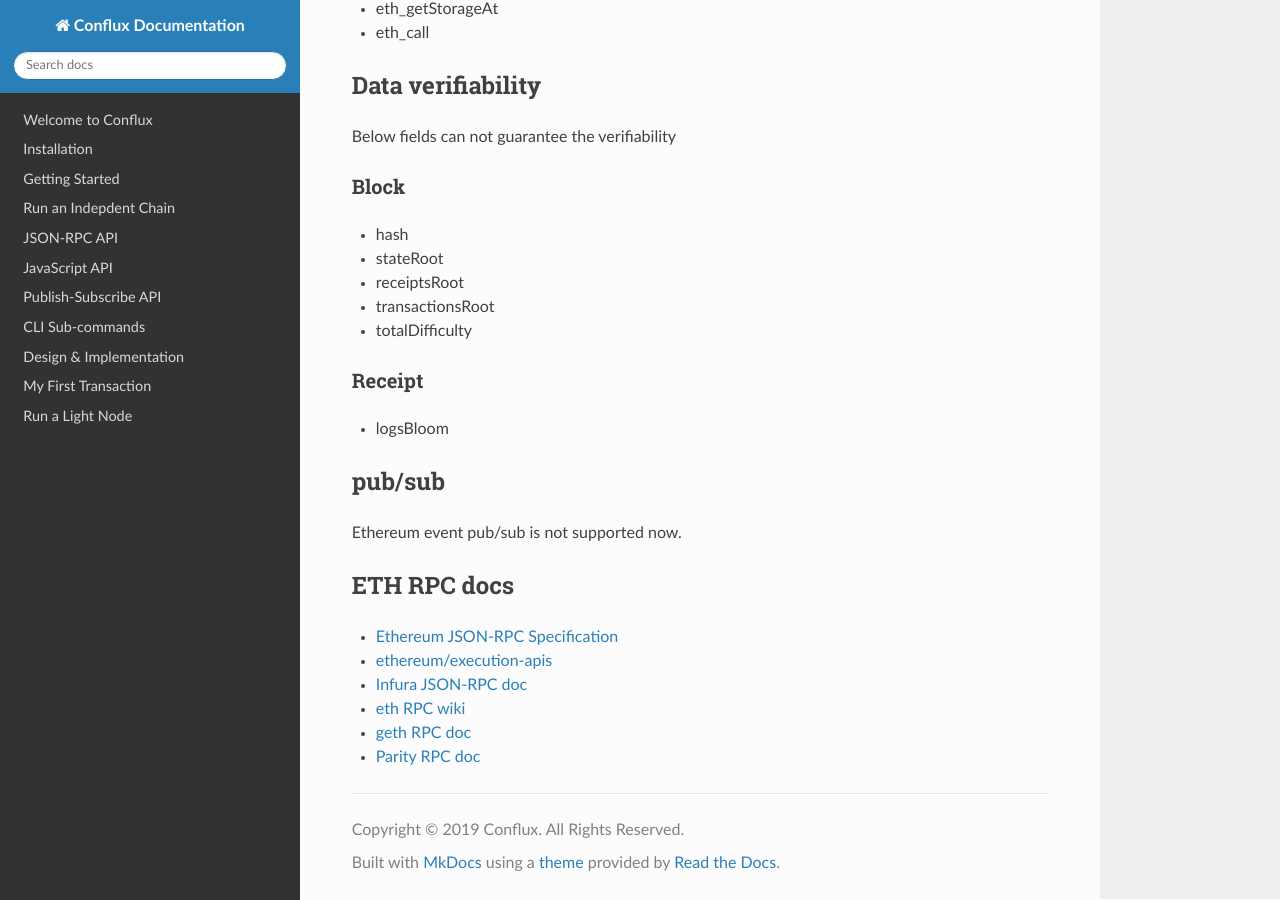
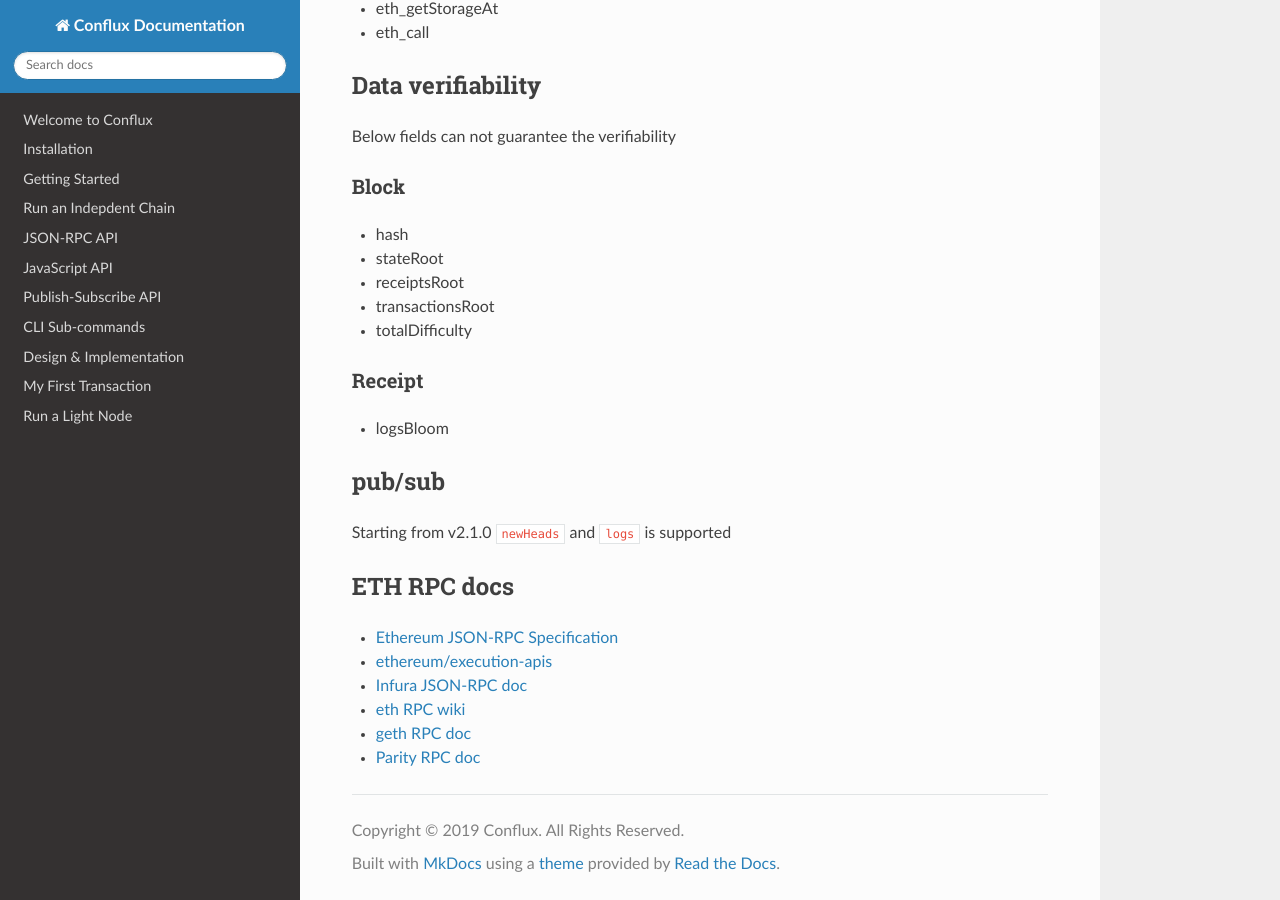
Before and after one commit to Conflux-Chain/conflux-doc, an MkDocs documentation site: the page built from docs/EVM-Space/RPC_Compatibility.md, in a window 1280 px wide and 900 px high, scrolled down 2824 px. Built offline with MkDocs 1.6.1, drawn with Linux system fonts in a browser that asks for light colours; nearby versions of some CDN libraries.

Commit message:
Update pubsub

```diff
--- a/docs/EVM-Space/RPC_Compatibility.md
+++ b/docs/EVM-Space/RPC_Compatibility.md
@@ -109,7 +109,7 @@ Below fields can not guarantee the verifiability
 
 ## pub/sub
 
-Ethereum event pub/sub is not supported now.
+Starting from v2.1.0 `newHeads` and `logs` is supported
 
 ## ETH RPC docs
 
```
